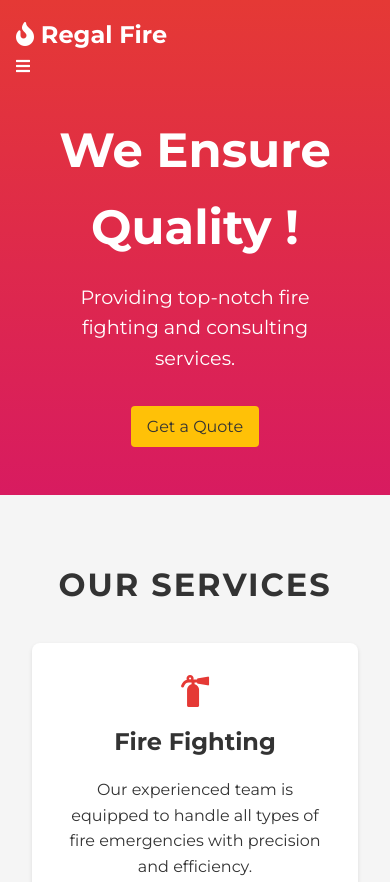
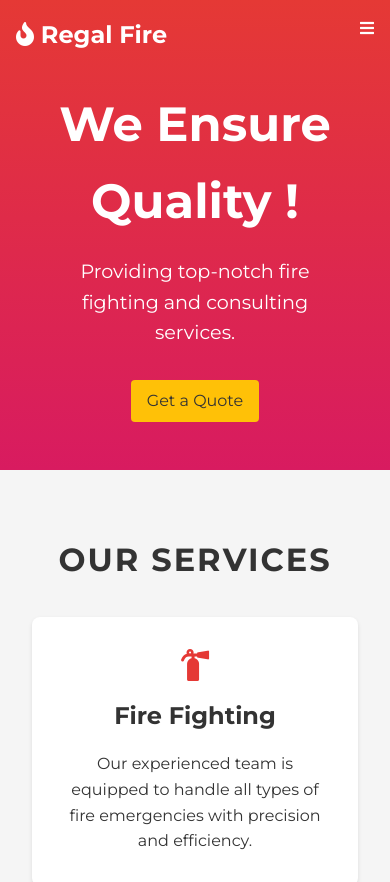
Before and after one commit to zaid-commits/Regal-Fire, a website: page index.html in a window 390 px wide. Shown: the top 882 px of the page. Drawn offline with nearby package versions, Linux system fonts and the light colour scheme.

Commit message:
added custom highligh color

```diff
--- a/styles.css
+++ b/styles.css
@@ -1,10 +1,4 @@
 /* Reset some default styles */
-
-@keyframes typing {
-    from { width: 0 }
-    to { width: 100% }
-  }
-
 * {
     margin: 0;
     padding: 0;
@@ -57,6 +51,10 @@ nav {
 .toggle-menu {
     display: none;
     cursor: pointer;
+    position: absolute;
+    top: 1rem;
+    right: 1rem;
+    z-index: 1000;
 }
 
 .hero {
@@ -67,7 +65,6 @@ nav {
 .hero h1 {
     font-size: 3rem;
     margin-bottom: 1rem;
-
 }
 
 .hero p {
@@ -316,12 +313,18 @@ footer {
 
     .toggle-menu {
         display: block;
+        position: absolute;
+        top: 1rem;
+        right: 1rem;
+        cursor: pointer;
+        z-index: 1000;
     }
 
     .menu.active {
         display: flex;
         flex-direction: column;
         align-items: flex-start;
+        justify-content: flex-end; /* Align buttons to the right */
         width: 100%;
         margin-top: 1rem;
     }
@@ -335,3 +338,13 @@ footer {
         margin-top: 1rem; /* Add some space between the text and the image */
     }
 }
+::selection {
+    background-color: red;
+    color: white; /* Change the text color for better readability */
+}
+
+/* Change the text selection color for Firefox */
+::-moz-selection {
+    background-color: red;
+    color: white;
+}
```
Also changed, not shown: script.js (line endings or trailing spaces).
